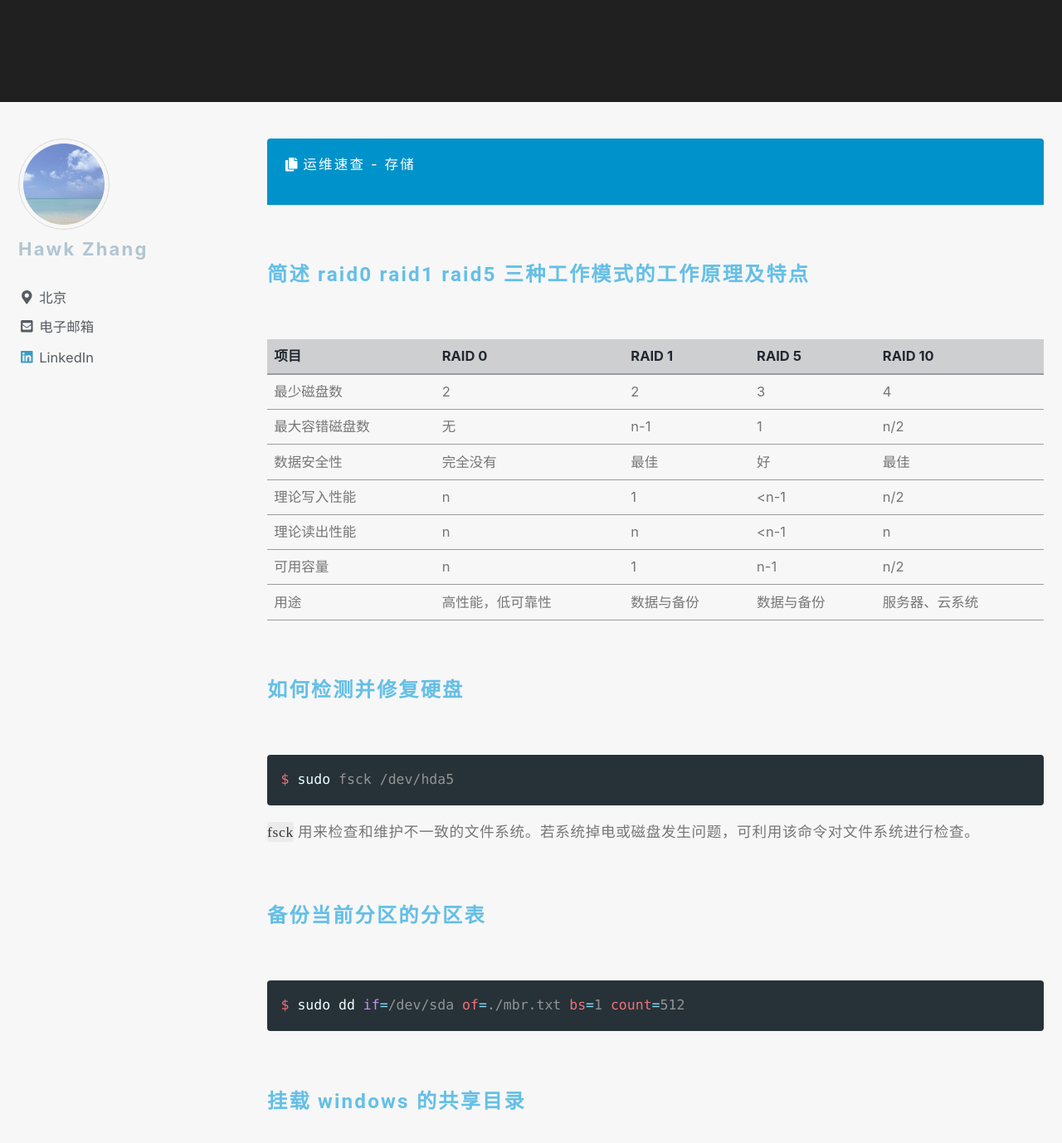
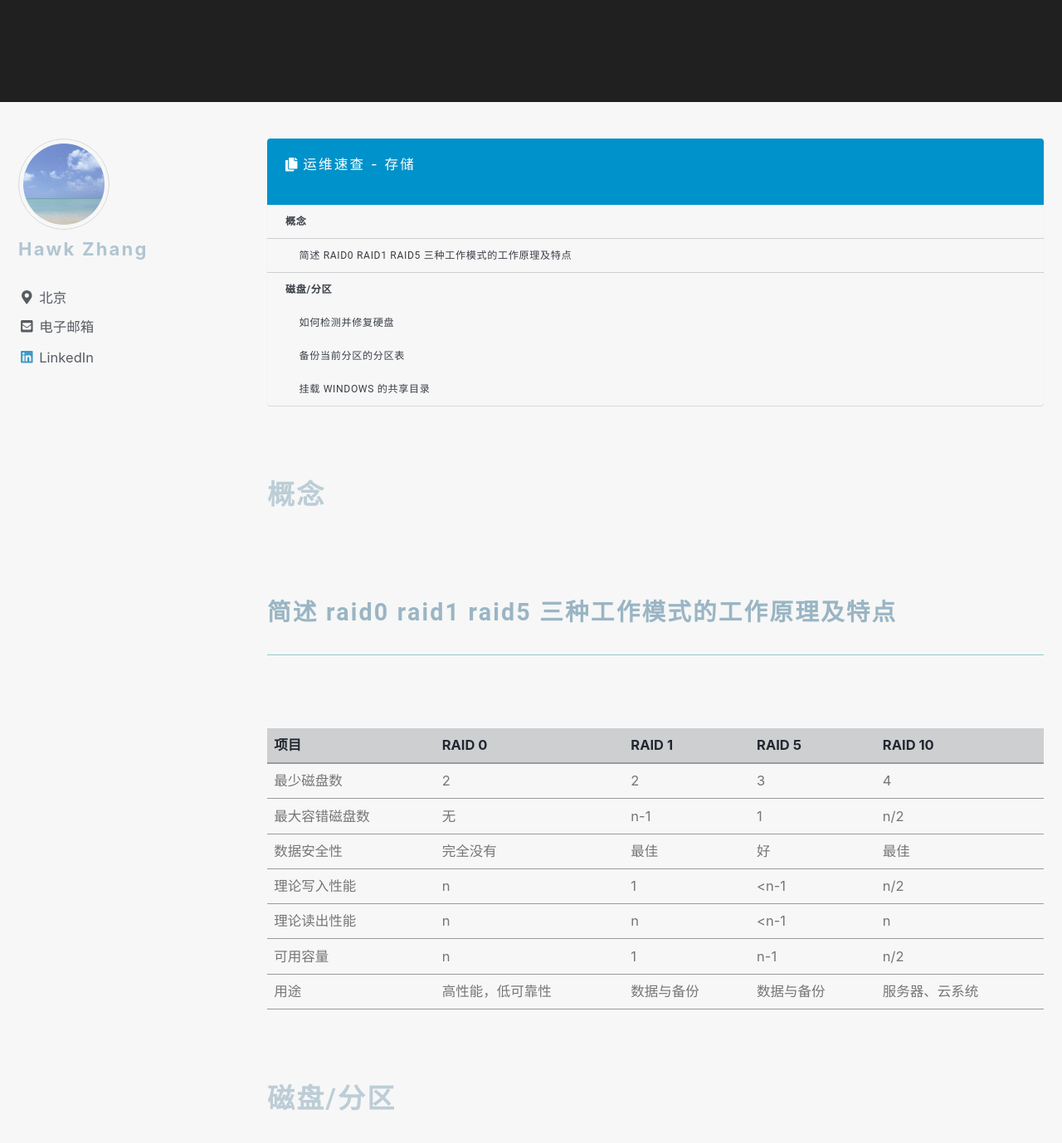
Before and after one commit to narru888/linotes_note, a Jekyll site: the page built from _posts/cheatsheet/2017-05-01-storage.md, in a window 1280 px wide and 1400 px high, scrolled down 230 px. Shown: the top 1378 px of the window at 83% size. Built offline with Jekyll 4.4.1, drawn with Linux system fonts in a browser that asks for light colours; nearby versions of some CDN libraries; a script that is not in the unit is left out.

Commit message:
update on 2018-12-09 15:49:01 CST

````diff
--- a/_posts/cheatsheet/2017-05-01-storage.md
+++ b/_posts/cheatsheet/2017-05-01-storage.md
@@ -15,16 +15,11 @@ header:
 
 
 
+## 概念
 
 
 
-
-
-
-
-
-
-#### 简述 raid0 raid1 raid5 三种工作模式的工作原理及特点
+### 简述 raid0 raid1 raid5 三种工作模式的工作原理及特点
 
 | 项目 | RAID 0 | RAID 1 | RAID 5 | RAID 10 |
 | :--- | :--- | :--- | :--- | :--- |
@@ -41,7 +36,20 @@ header:
 
 
 
-#### 如何检测并修复硬盘
+
+
+
+
+
+
+
+
+
+## 磁盘/分区
+
+
+
+### 如何检测并修复硬盘
 
 ```bash
 $ sudo fsck /dev/hda5
@@ -51,9 +59,7 @@ $ sudo fsck /dev/hda5
 
 
 
-
-
-#### 备份当前分区的分区表
+### 备份当前分区的分区表
 
 ```bash
 $ sudo dd if=/dev/sda of=./mbr.txt bs=1 count=512
@@ -61,10 +67,7 @@ $ sudo dd if=/dev/sda of=./mbr.txt bs=1 count=512
 
 
 
-
-
-
-#### 挂载 windows 的共享目录
+### 挂载 windows 的共享目录
 
 ```bash
 $ sudo mkdir /mnt/win
````
